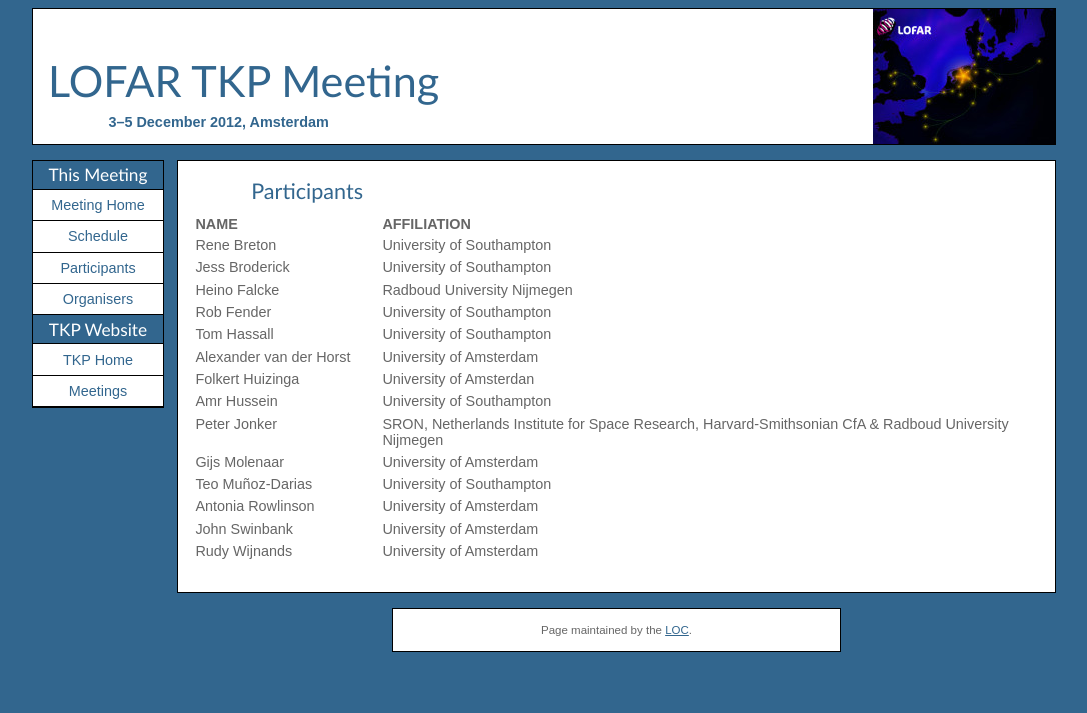
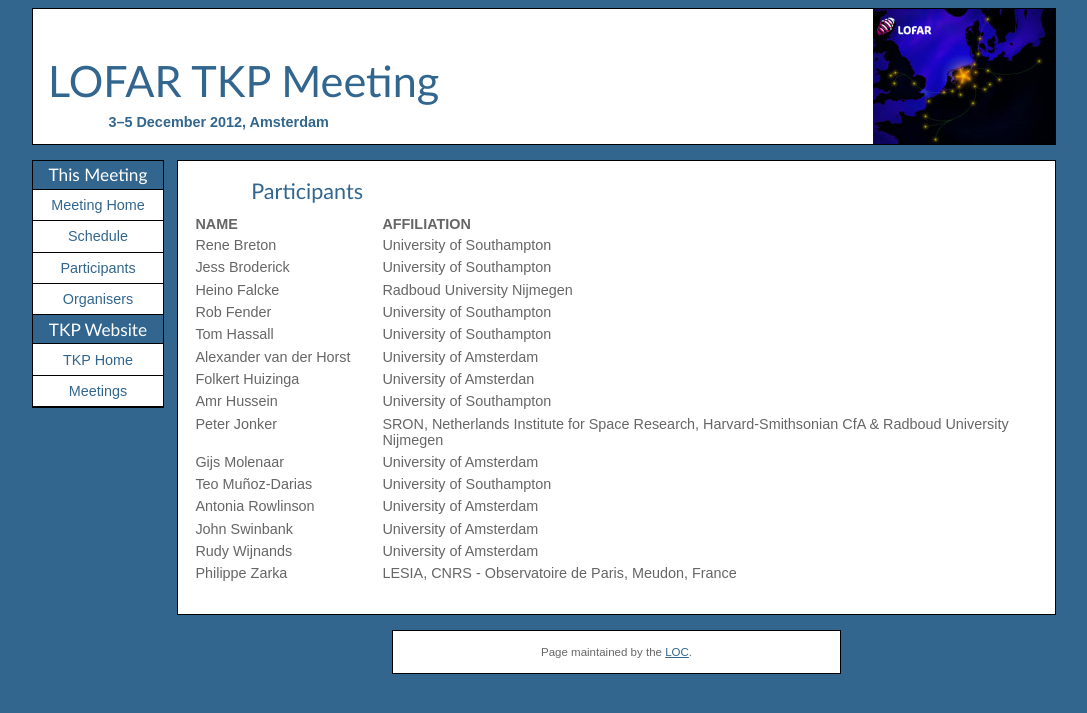
Before and after one commit to transientskp/transientskp.github.com, a Jekyll site: the page built from meetings/2012-12/participants.html, in a window 1280 px wide. Shown: the top 713 px of the page, without its empty margins (96-1183 px from the left). Built offline with Jekyll 4.4.1, drawn with Linux system fonts in a browser that asks for light colours.

Commit message:
Participants

```diff
--- a/meetings/2012-12/participants.html
+++ b/meetings/2012-12/participants.html
@@ -70,4 +70,8 @@
     <td>Rudy&nbsp;Wijnands</td>
     <td>University of Amsterdam</td>
   </tr>
+  <tr>
+    <td>Philippe&nbsp;Zarka</td>
+    <td>LESIA, CNRS - Observatoire de Paris, Meudon, France</td>
+  </tr>
 </table>
```
